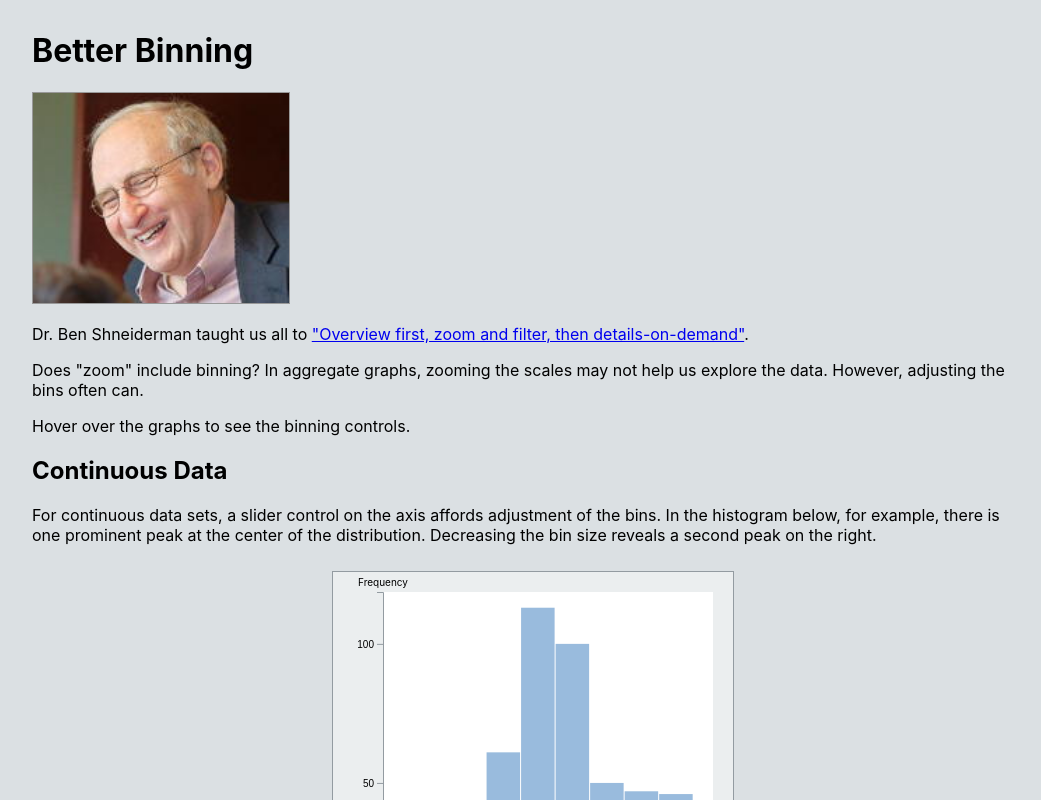
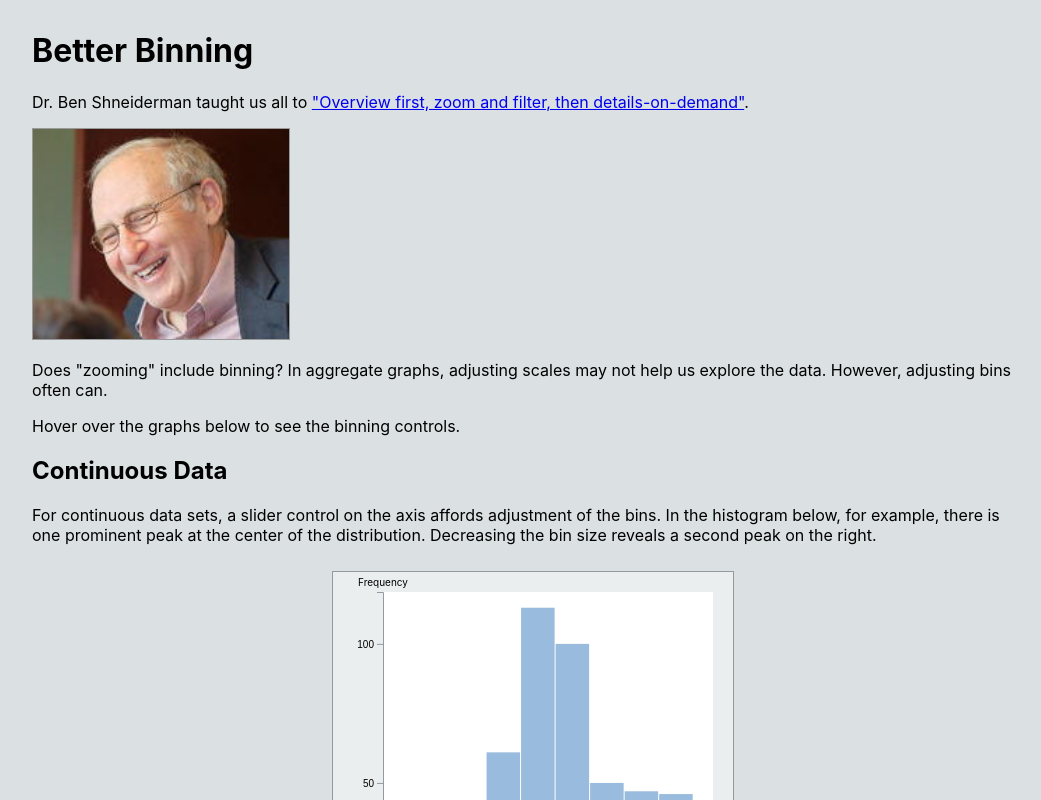
Before and after one commit to hemanrobinson/top-n-binning, a React (Create React App) app: page / in a window 1280 px wide. Shown: the top 800 px of the page, without its empty margins (108-1149 px from the left). Built offline with nearby package versions, Linux system fonts and the light colour scheme.

Commit message:
improve layout

```diff
--- a/src/App.js
+++ b/src/App.js
@@ -13,15 +13,15 @@ const App = () => {
         <div className="Column">
             <div className="Description">
                 <h1>Better Binning</h1>
-                <a title="Robert Kosara, CC0, via Wikimedia Commons" href="https://commons.wikimedia.org/wiki/File:Ben_Shneiderman_at_UNCC.jpg"><img width="256" alt="Ben Shneiderman at UNCC" src={shneiderman}/></a>
                 <p>
                 Dr. Ben Shneiderman taught us all to <a href="https://www.cs.umd.edu/~ben/papers/Shneiderman1996eyes.pdf">"Overview first, zoom and filter, then details-on-demand"</a>.
                 </p>
+                <a title="Robert Kosara, CC0, via Wikimedia Commons" href="https://commons.wikimedia.org/wiki/File:Ben_Shneiderman_at_UNCC.jpg"><img width="256" alt="Ben Shneiderman at UNCC" src={shneiderman}/></a>
                 <p>
-                Does "zoom" include binning?  In aggregate graphs, zooming the scales may not help us explore the data.  However, adjusting the bins often can.
+                Does "zooming" include binning?  In aggregate graphs, adjusting scales may not help us explore the data.  However, adjusting bins often can.
                 </p>
                 <p>
-                Hover over the graphs to see the binning controls.
+                Hover over the graphs below to see the binning controls.
                 </p>
                 <h2>Continuous Data</h2>
                 <p>
```
